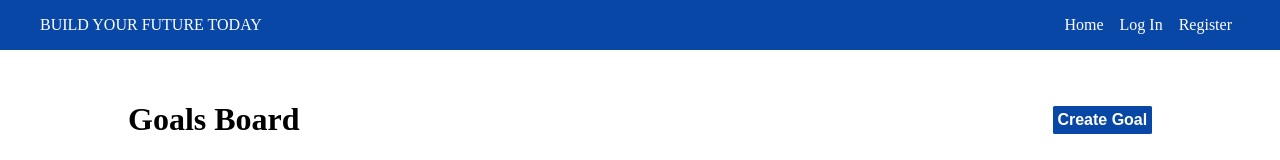
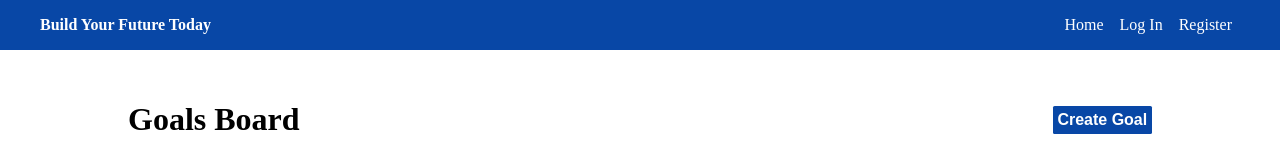
Before and after one commit to Pravinrams/build-your-future-today, a React (Create React App) app in the folder front_end/: page /board in a window 1280 px wide. Shown: the top 160 px of the page. Built offline with nearby package versions, Linux system fonts and the light colour scheme.

Commit message:
fix(*): fix typos

```diff
--- a/front_end/src/App.css
+++ b/front_end/src/App.css
@@ -1,5 +1,9 @@
 * {
   box-sizing: border-box;
+}
+
+.left-nav{
+  font-weight: 600;
 }
 
 /* Home */
--- a/front_end/src/components/CreateTask.js
+++ b/front_end/src/components/CreateTask.js
@@ -34,6 +34,7 @@ class CreateTask extends React.Component {
           </div>
           <div className="create-task-inputs-container">
             <div>
+              <p>Name</p>
               <input
                 className="input-view"
                 value={name}
--- a/front_end/src/components/GoalLister.js
+++ b/front_end/src/components/GoalLister.js
@@ -111,7 +111,7 @@ class GoalLister extends React.Component {
         <Nav logout={this.props.logout} />
         <div className="goal-lister-container">
           <div className="goal-lister-header">
-            <h1>GoalLister</h1>
+            <h1>Goal Lister</h1>
             <div>
               <button className="add-goal-btn" onClick={this.addGoal}>
                 Create Goal
--- a/front_end/src/components/Nav.js
+++ b/front_end/src/components/Nav.js
@@ -52,7 +52,7 @@ class Nav extends React.Component {
     return (
       <div className="main-nav">
         <ul className="left-nav">
-          <Link to="/">BUILD YOUR FUTURE TODAY</Link>
+          <Link to="/">Build Your Future Today</Link>
         </ul>
         {this.getLinks()}
       </div>
--- a/front_end/src/components/ViewGoal.js
+++ b/front_end/src/components/ViewGoal.js
@@ -212,11 +212,11 @@ class ViewGoal extends React.Component {
           </div>
 
           <div>
-            <h3>Why I want to do it</h3>
+            <h3>Description</h3>
+            <p>{description}</p>
+
+            <h3>Reason</h3>
             <p>{reason}</p>
-
-            <h3>Descriptions</h3>
-            <p>{description}</p>
           </div>
 
           <div>
--- a/front_end/src/components/ViewTask.js
+++ b/front_end/src/components/ViewTask.js
@@ -80,7 +80,7 @@ class ViewTask extends React.Component {
           </div>
 
           <div>
-            <h3>Descriptions</h3>
+            <h3>Description</h3>
             <p>{taskInfo.description}</p>
           </div>
           <div>
```
